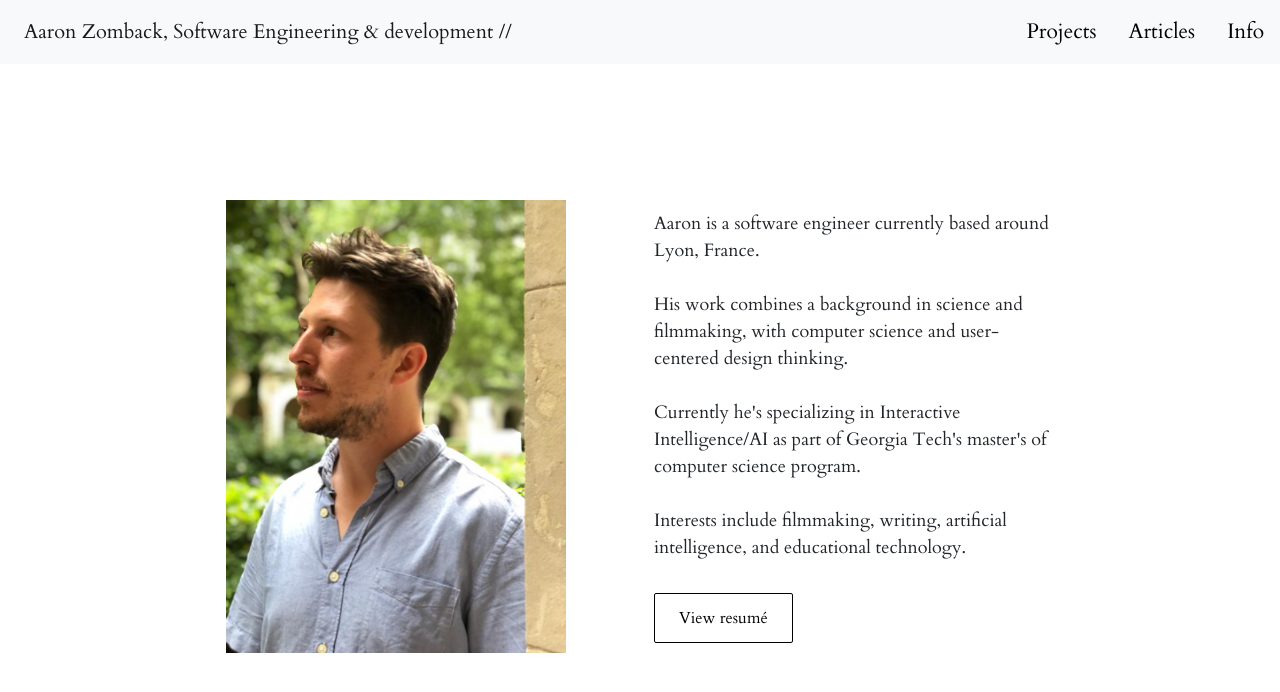
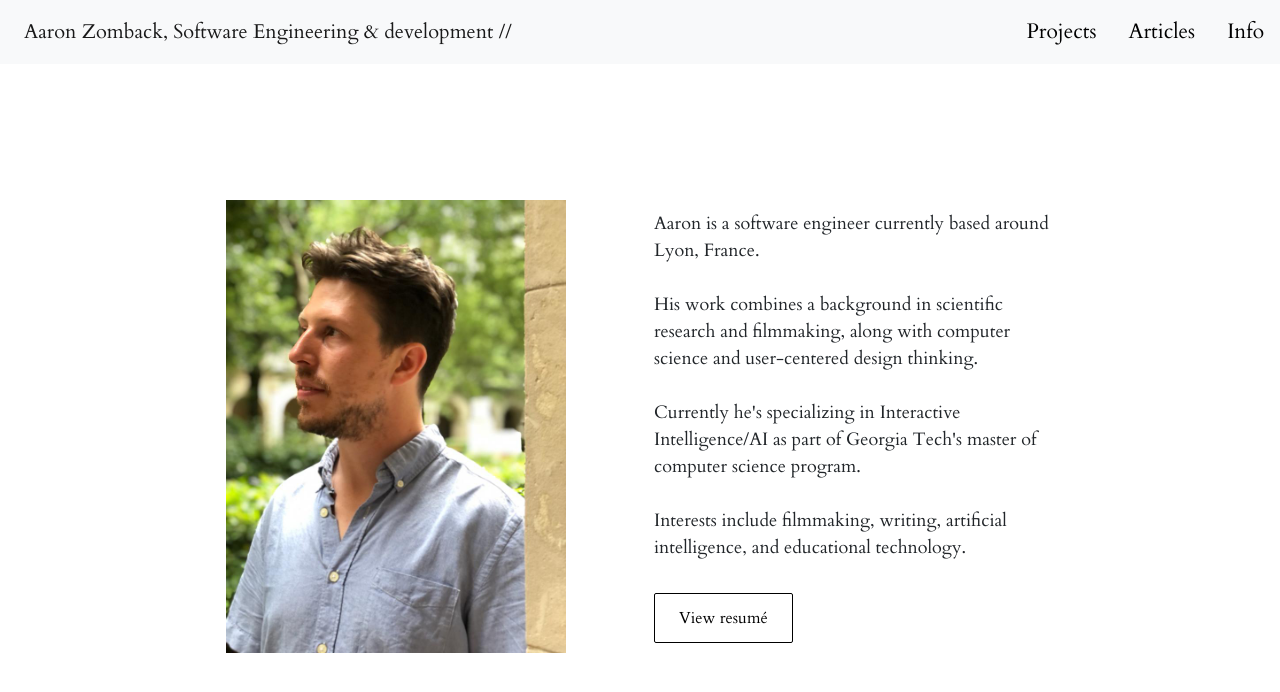
Before and after one commit to aaronzomback/design-portfolio, a Jekyll site: the page built from info.html, in a window 1280 px wide and 1300 px high. Shown: the top 692 px of the window. Built offline with Jekyll 4.4.1, drawn with Linux system fonts in a browser that asks for light colours; nearby versions of some CDN libraries.

Commit message:
feat update typo masters

```diff
--- a/info.html
+++ b/info.html
@@ -13,8 +13,8 @@ layout: default
     <p>
 
       Aaron is a software engineer currently based around Lyon, France. <br> <br>
-      His work combines a background in science and filmmaking, with computer science and user-centered design thinking.  <br> <br>
-      Currently he's specializing in Interactive Intelligence/AI as part of Georgia Tech's master's of computer science program.
+      His work combines a background in scientific research and filmmaking, along with computer science and user-centered design thinking.  <br> <br>
+      Currently he's specializing in Interactive Intelligence/AI as part of Georgia Tech's master of computer science program.
 
       <br> <br>
       Interests include filmmaking, writing, artificial intelligence, and educational technology.
```
